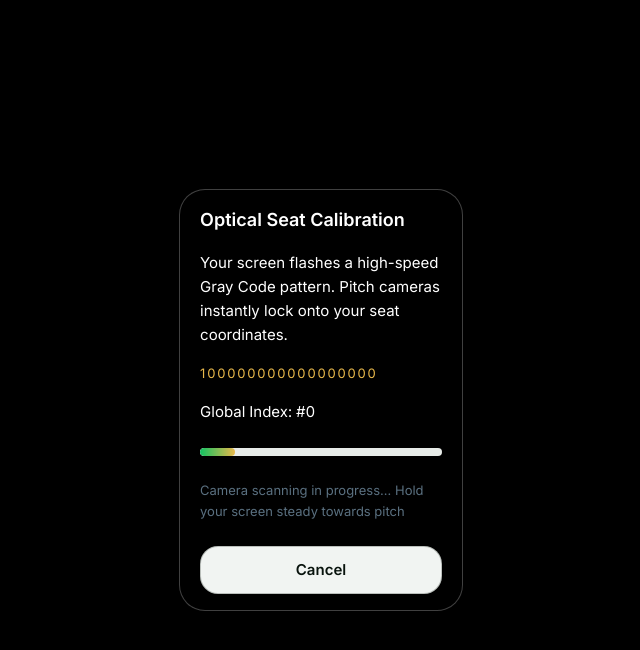
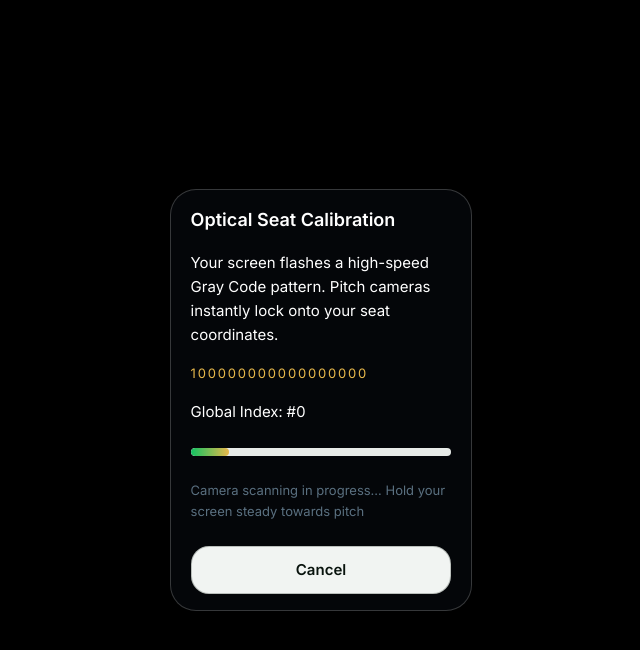
Before and after one commit to Lounes-213/rayati, a website built with Vite: page index.html in a window 1280 px wide. Both pictures are taken after a click on the button "Join the Tifo (Camera Lock)". Shown: the whole page, without its empty margins (319-959 px from the left). Built offline with nearby package versions, Linux system fonts and the light colour scheme; files whose address does not match are found by name.

Commit message:
fix: Remove mix-blend-mode difference and enhance calibration card colors

```diff
--- a/src/ui/screens/calibrate.ts
+++ b/src/ui/screens/calibrate.ts
@@ -57,26 +57,26 @@ export const createCalibrateScreen: ScreenFactory = (ctx: AppContext) => {
 
   const successHud = el(
     'div',
-    { class: 'flash__hud stack hidden', attrs: { style: 'max-width: 36ch; text-align: center; border-color: #D4AF37;' } },
+    { class: 'flash__hud stack hidden', attrs: { style: 'max-width: 36ch; text-align: center; border-color: rgba(212, 175, 55, 0.5); box-shadow: 0 16px 40px rgba(0,0,0,0.7);' } },
     el('div', { html: checkSvg }),
-    el('h2', { class: 'card__title', text: t('calibrate.successTitle'), attrs: { style: 'color: #D4AF37; font-size: 1.25rem;' } }),
-    el('p', { text: t('calibrate.successLead') }),
+    el('h2', { class: 'card__title', text: t('calibrate.successTitle'), attrs: { style: 'color: #D4AF37; font-size: 1.25rem; margin-top: 8px;' } }),
+    el('p', { text: t('calibrate.successLead'), attrs: { style: 'color: rgba(255,255,255,0.85); font-size: 0.85rem;' } }),
     el(
       'div',
-      { class: 'seat-summary', attrs: { style: 'background: rgba(0,0,0,0.4); justify-content: center;' } },
+      { class: 'seat-summary', attrs: { style: 'background: rgba(0,0,0,0.6); justify-content: center; border-color: rgba(212,175,55,0.35); padding: 8px 14px;' } },
       seatSummaryMeta,
     ),
     el('button', {
       class: 'btn btn--primary btn--lg btn--block',
       text: t('calibrate.continue'),
-      attrs: { type: 'button', style: 'margin-top: 12px; background: #D4AF37; color: #05070A;' },
+      attrs: { type: 'button', style: 'margin-top: 10px; background: #D4AF37; color: #05070A; font-weight: 700;' },
       on: { click: () => ctx.go('ready') },
     }),
     el('button', {
-      class: 'btn btn--ghost btn--sm btn--block',
-      text: t('calibrate.start'),
-      attrs: { type: 'button' },
-      on: { click: () => startCalibration() },
+      class: 'btn btn--secondary btn--sm btn--block',
+      text: t('welcome.changeSeat'),
+      attrs: { type: 'button', style: 'margin-top: 4px;' },
+      on: { click: () => ctx.go('seat') },
     }),
   );
 
--- a/src/ui/styles/base.css
+++ b/src/ui/styles/base.css
@@ -752,14 +752,16 @@ html[dir='rtl'] .progress--indeterminate .progress__bar {
 .flash__hud {
   position: relative;
   z-index: 2;
-  max-width: 30ch;
+  max-width: 32ch;
   padding: var(--sp-4) var(--sp-5);
   border-radius: var(--r-lg);
-  background: rgba(0, 0, 0, 0.6);
-  border: 1px solid rgba(255, 255, 255, 0.25);
+  background: rgba(5, 7, 10, 0.9);
+  backdrop-filter: blur(16px);
+  -webkit-backdrop-filter: blur(16px);
+  border: 1px solid rgba(255, 255, 255, 0.2);
+  box-shadow: 0 12px 36px rgba(0, 0, 0, 0.6);
   color: #fff;
   font-size: var(--fs-small);
-  mix-blend-mode: difference;
 }
 
 .flash__code {
```
